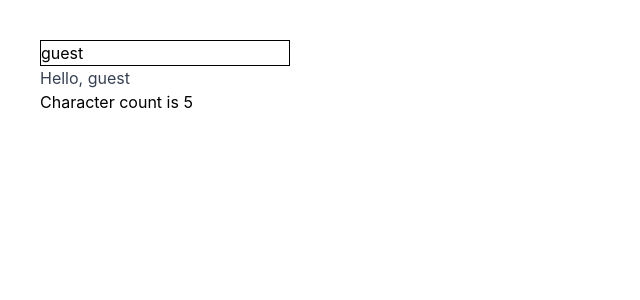
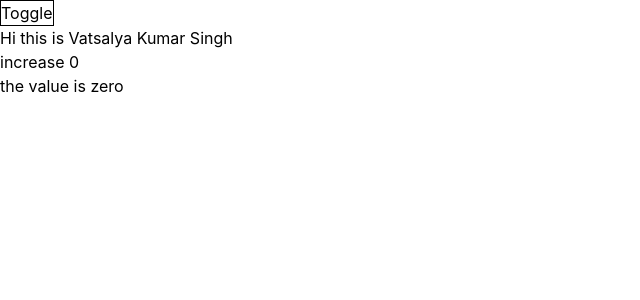
Before and after one commit to vtslforge/Learning-Journey, a React (Vite) app in the folder REACT/COMPONENT_BUILDER/: page /state in a window 1280 px wide. Shown: the top 300 px of the page, without its empty margins (0-640 px from the left). Built offline with nearby package versions, Linux system fonts and the light colour scheme.

Commit message:
more on react

```diff
--- a/REACT/COMPONENT_BUILDER/src/App.tsx
+++ b/REACT/COMPONENT_BUILDER/src/App.tsx
@@ -3,7 +3,8 @@ import Home from "./Home";
 import Jsx_exercise from "./Exercise/Jsx_exercise";
 // import Digit_counter from "./StateManagement/Digit_counter";
 // import Toggle_color_btn from "./StateManagement/Toggle_color_btn";
-import Live_name_input from "./StateManagement/Live_name_input";
+// import Live_name_input from "./StateManagement/Live_name_input";
+import Toggle_components from "./StateManagement/Toggle_components";
 
 const router = createBrowserRouter([
   {
@@ -16,7 +17,7 @@ const router = createBrowserRouter([
   },
   {
     path: "/state",
-    element: <Live_name_input />,
+    element: <Toggle_components />,
   },
 ]);
 
--- /dev/null
+++ b/REACT/COMPONENT_BUILDER/src/StateManagement/Toggle_components.tsx
@@ -0,0 +1,28 @@
+import { useState } from "react";
+import Name from "../component/Name";
+import Name2 from "../component/Name2";
+
+const Toggle_components = () => {
+  const [Display, setDisplay] = useState(true);
+  const [Count, setCount] = useState(0);
+  return (
+    <div>
+      <button className="border" onClick={() => setDisplay(!Display)}>
+        Toggle
+      </button>
+      {Display ? <Name /> : <Name2 />}
+
+      {/* Dealing with multiple conditions */}
+      <button onClick={() => setCount(Count + 1)}>increase {Count}</button>
+      {
+        Count === 0  ? <p>the value is zero </p>
+        : Count > 0  && Count <= 10  ? <p>Value is less then 10 </p>
+        : Count > 10 && Count <= 15  ? <p>value grater then 10 </p>
+        : Count > 15 ? <p>value too large </p>
+        : <p>null</p>
+      }
+    </div>
+  );
+};
+
+export default Toggle_components;
--- /dev/null
+++ b/REACT/COMPONENT_BUILDER/src/component/Name.tsx
@@ -0,0 +1,9 @@
+
+
+const Name = () => {
+  return (
+    <div>Hi this is Vatsalya Kumar Singh</div>
+  )
+}
+
+export default Name
--- /dev/null
+++ b/REACT/COMPONENT_BUILDER/src/component/Name2.tsx
@@ -0,0 +1,9 @@
+
+
+const Name2 = () => {
+  return (
+    <div>Hi this is Aman Kumar Singh</div>
+  )
+}
+
+export default Name2
```
